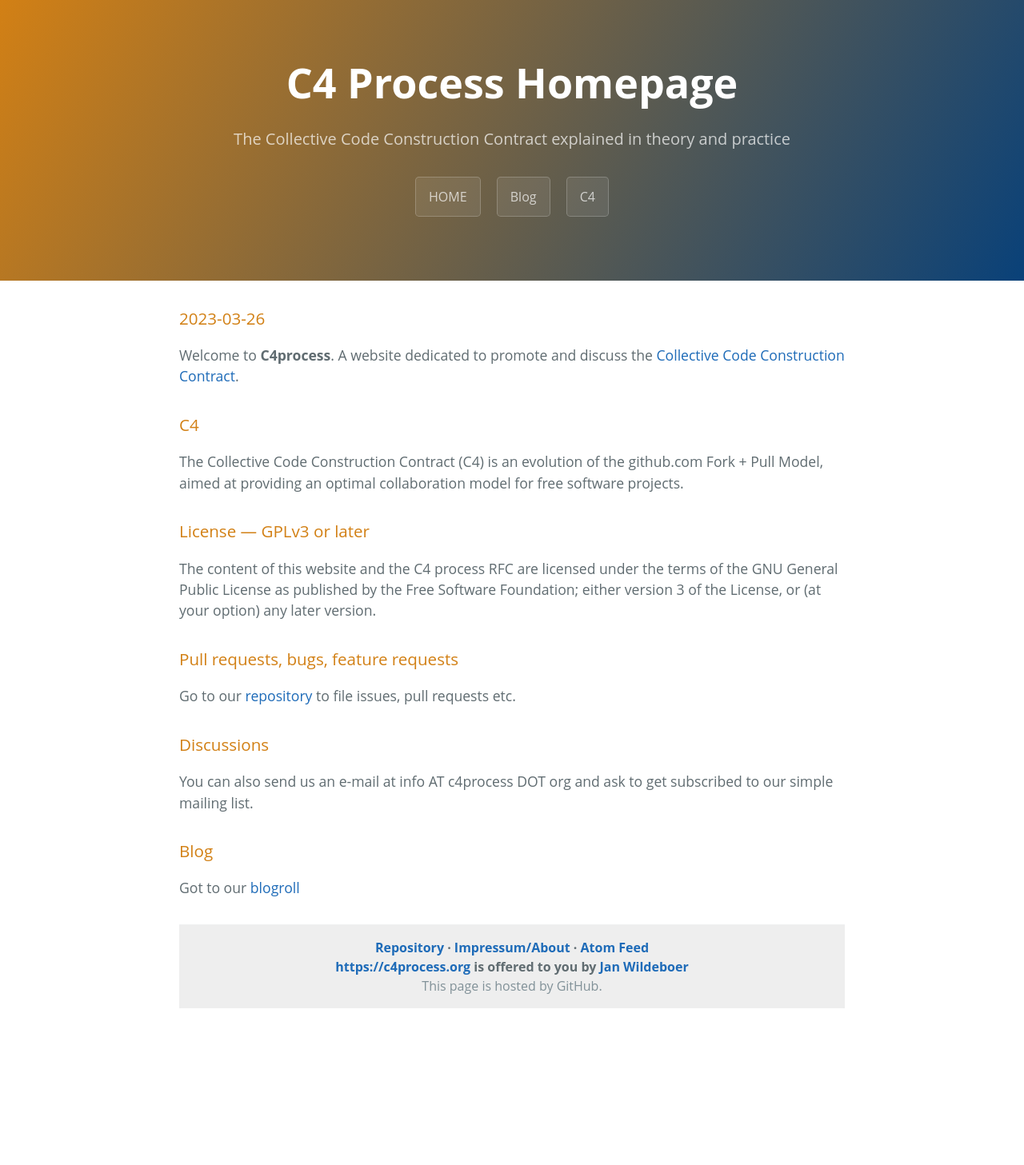
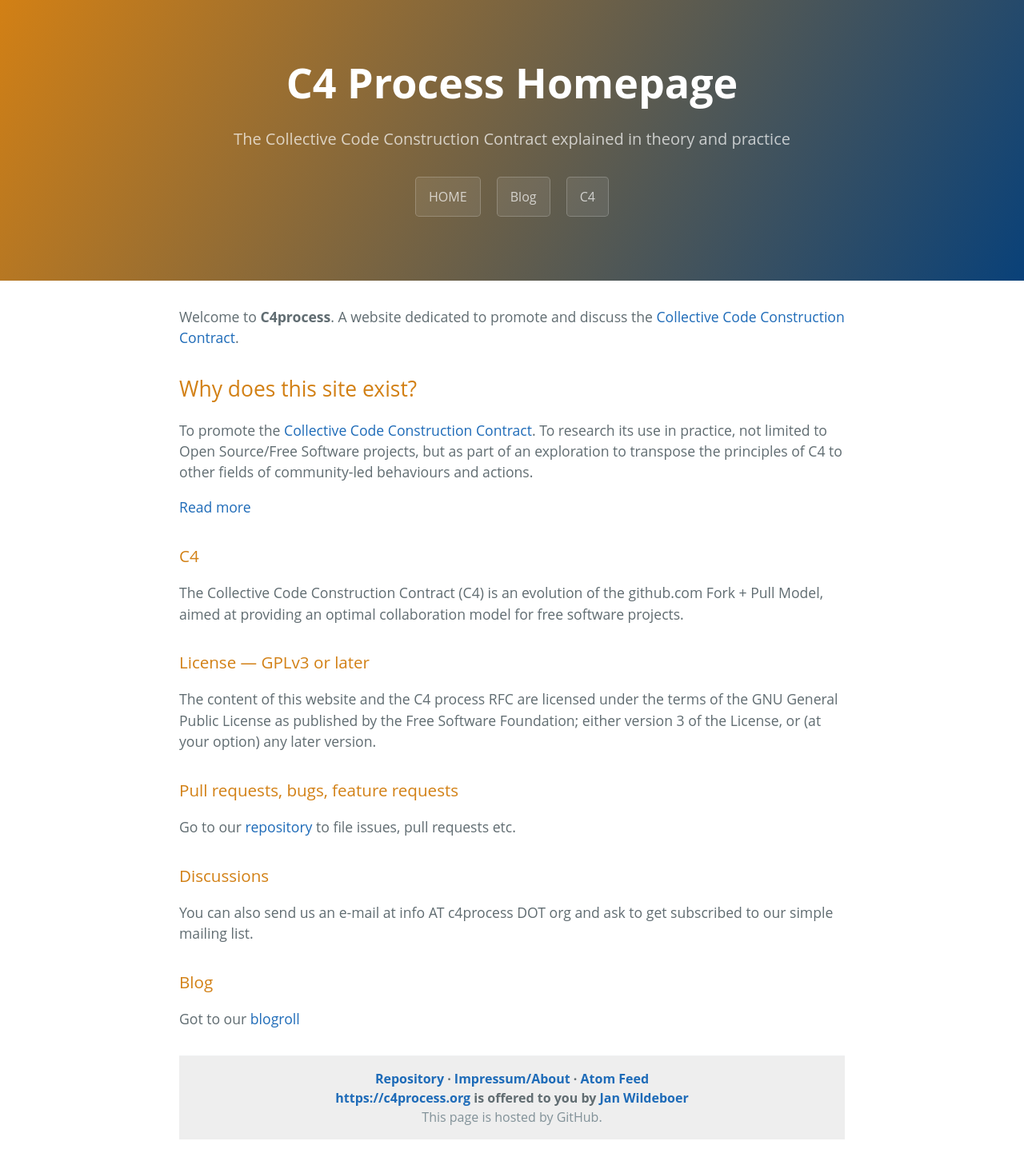
Before and after one commit to jwildeboer/c4processweb, a Jekyll site: the page built from index.md, in a window 1280 px wide. Shown: the whole page at 80% size. Built offline with Jekyll 4.4.1, drawn with Linux system fonts in a browser that asks for light colours; before the commit the page ends 1293 px from its top, so only the background shows below that.

Commit message:
Added blurb with link to index page

```diff
--- a/index.md
+++ b/index.md
@@ -3,9 +3,13 @@ layout: default
 title: C4 Process Homepage
 ---
 
-### 2023-03-26
+Welcome to **C4process**. A website dedicated to promote and discuss the [Collective Code Construction Contract](https://rfc.zeromq.org/spec/42/).
 
-Welcome to **C4process**. A website dedicated to promote and discuss the [Collective Code Construction Contract](https://rfc.zeromq.org/spec/42/).
+## Why does this site exist?
+
+To promote the [Collective Code Construction Contract](/C4/). To research its use in practice, not limited to Open Source/Free Software projects, but as part of an exploration to transpose the principles of C4 to other fields of community-led behaviours and actions.
+
+[Read more](/blog/2023-03-27/)
 
 ### C4
 
```
